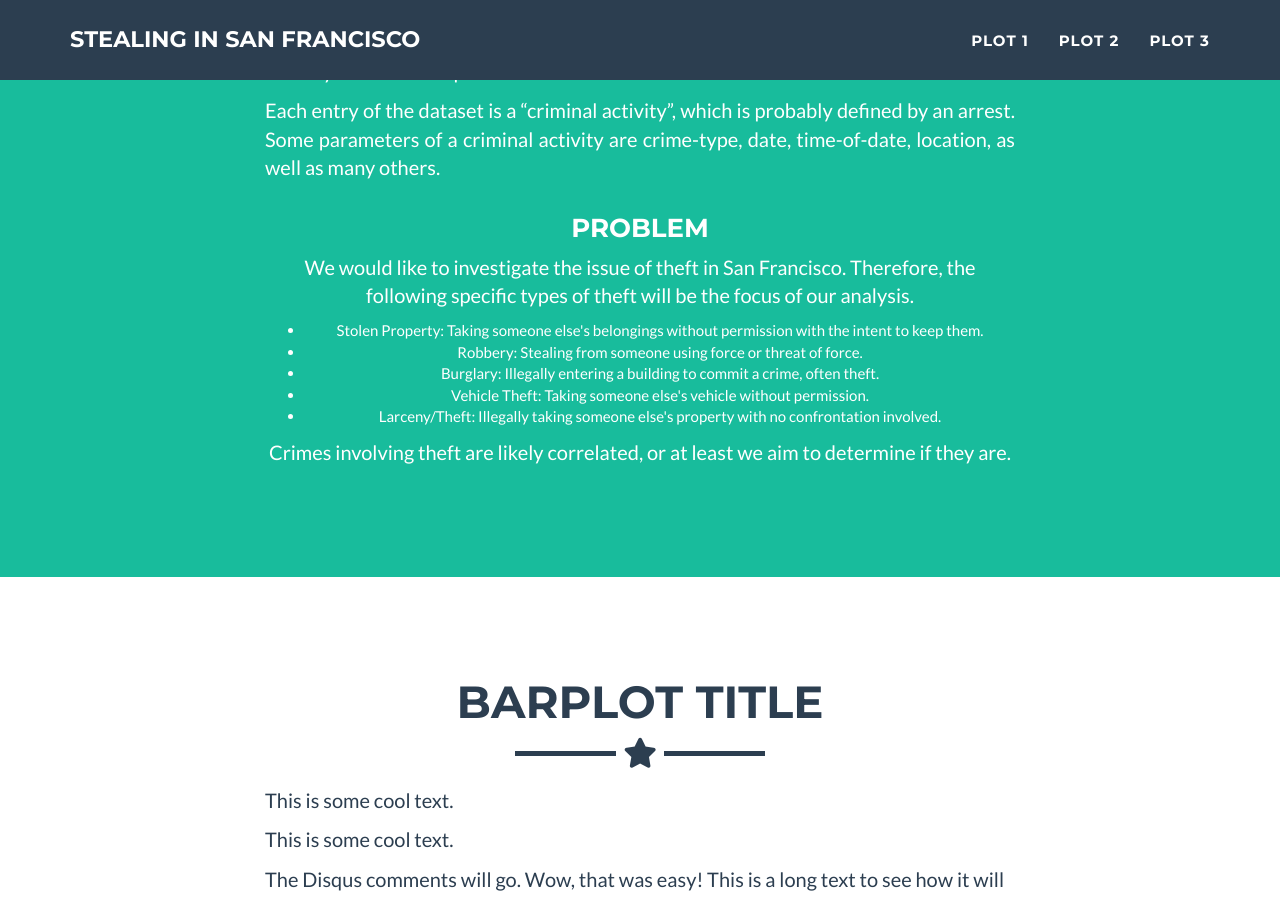
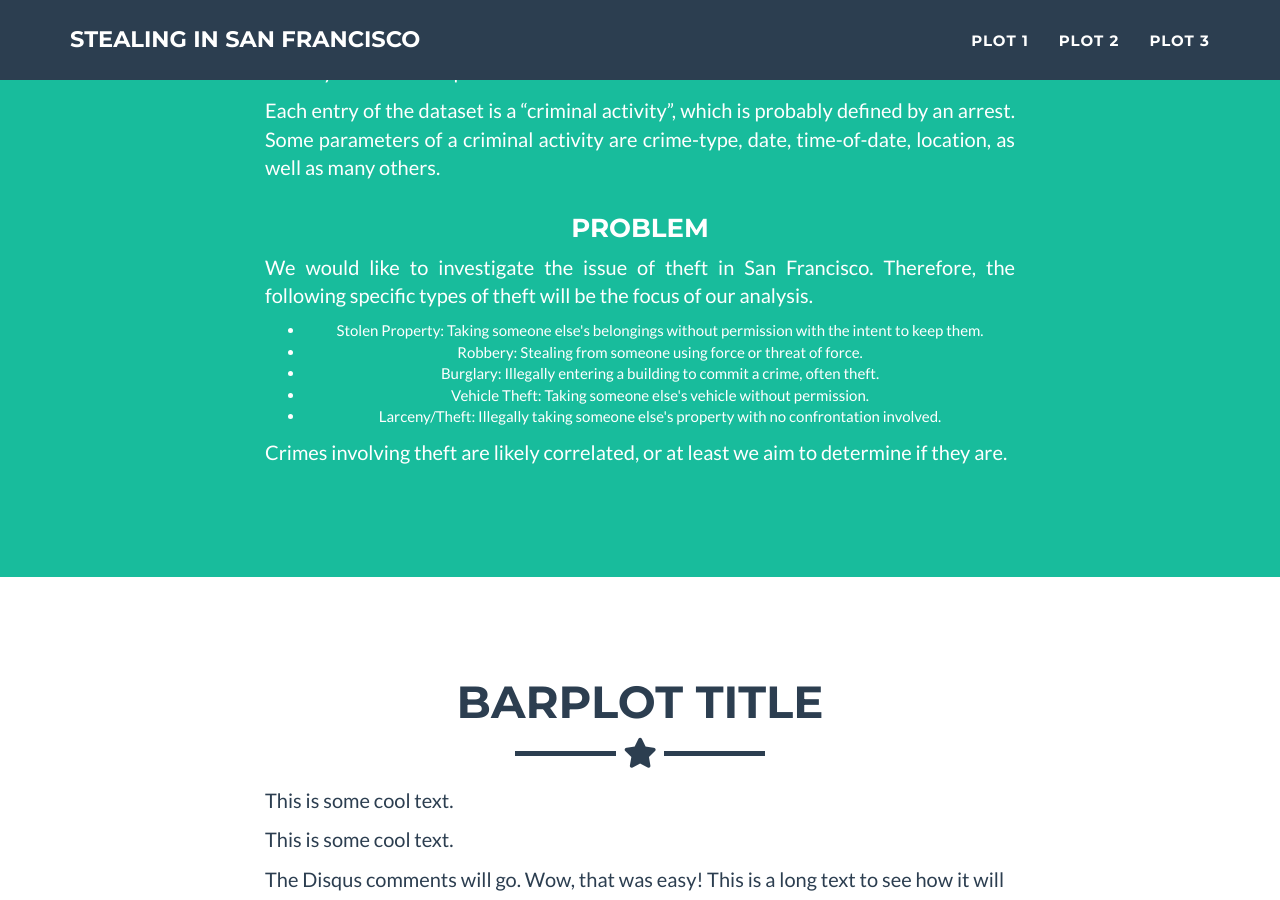
Before and after one commit to ThereseStein/ThereseStein.github.io, a Jekyll site: the page built from index.html, in a window 1280 px wide and 900 px high, scrolled down 865 px. Built offline with Jekyll 4.4.1, drawn with Linux system fonts in a browser that asks for light colours.

Commit message:
Alignment

```diff
--- a/_includes/header.html
+++ b/_includes/header.html
@@ -45,9 +45,10 @@
 
     <div class="row">
       <div class="col-lg-8 col-lg-offset-2">
-        <p>
+        <p class="text-justify">
           We would like to investigate the issue of theft in San Francisco. Therefore, the following specific types of theft will be the focus of our analysis.
         </p>
+        <p class="text-left">
           <ul>
             <li>Stolen Property: Taking someone else's belongings without permission with the intent to keep them.</li>
             <li>Robbery: Stealing from someone using force or threat of force.</li>
@@ -55,7 +56,9 @@
             <li>Vehicle Theft: Taking someone else's vehicle without permission.</li>
             <li>Larceny/Theft: Illegally taking someone else's property with no confrontation involved.</li>
           </ul>
-        <p>
+        </p>
+
+        <p class="text-justify">
           Crimes involving theft are likely correlated, or at least we aim to determine if they are.
         </p>
       </div>
```
Lines whose indentation alone changed are shown as unchanged.
